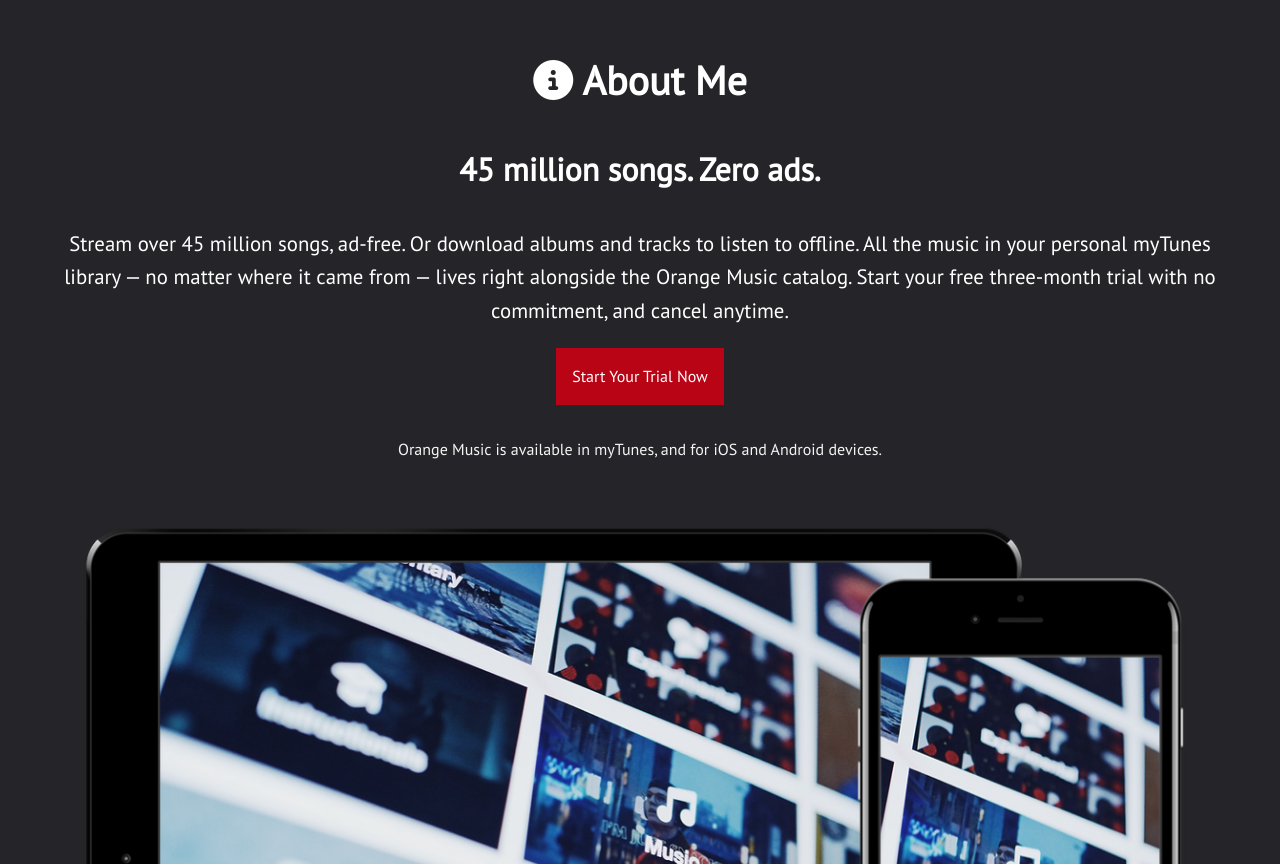
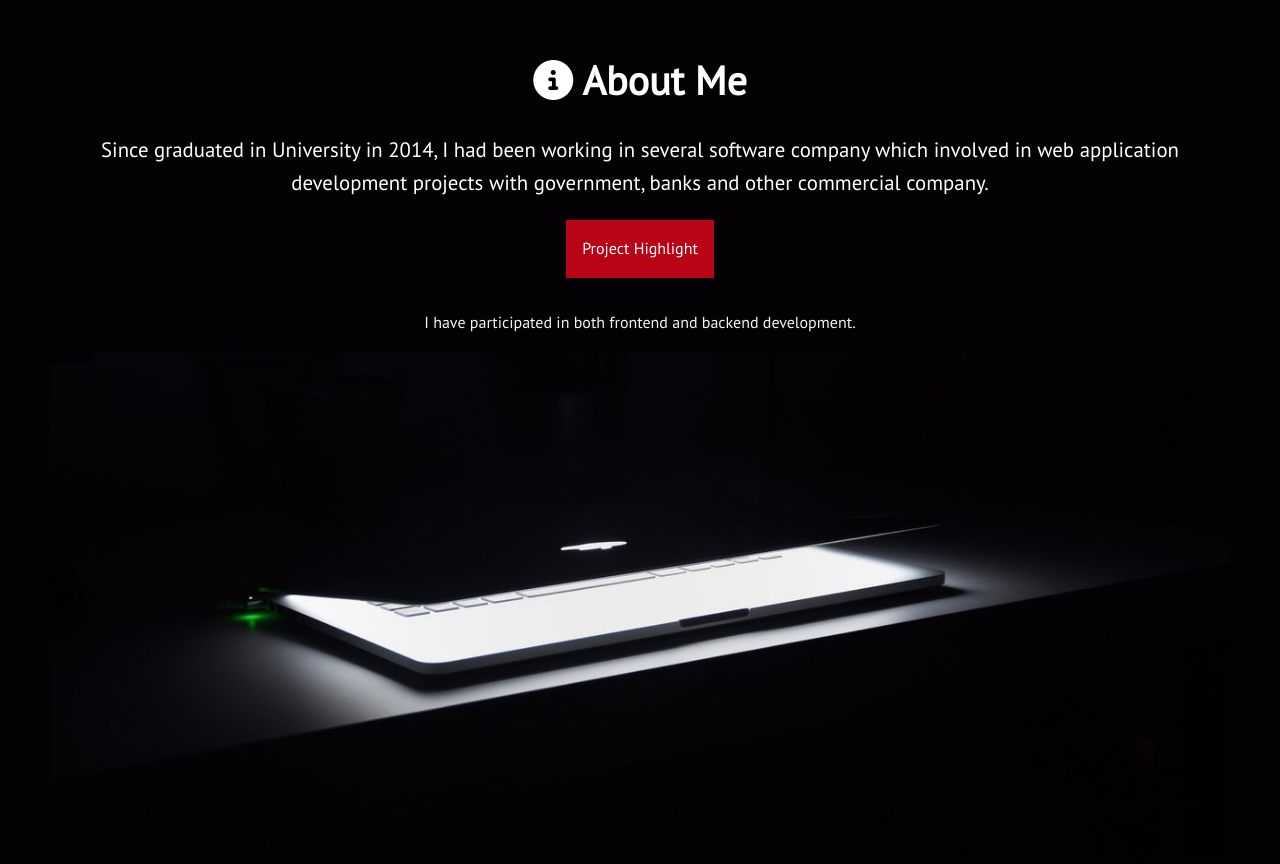
Before and after one commit to wuyeelok/old-github-io, a plain HTML site: page index.html in a window 1280 px wide. Shown: the part 680-1544 px from the top of the page. Drawn offline with nearby package versions, Linux system fonts and the light colour scheme.

Commit message:
About Me: Draft version

```diff
--- a/css/style.css
+++ b/css/style.css
@@ -11,7 +11,7 @@
 
 body {
   font-family: "PT Sans", sans-serif;
-  background-color: #252529;
+  background-color: #030104;
   margin: 0;
   color: #fff;
   line-height: 1.6;
--- a/index.html
+++ b/index.html
@@ -66,19 +66,16 @@
         <h2 class="section-head">
           <i class="fas fa-info-circle"></i> About Me
         </h2>
-        <h3>45 million songs. Zero ads.</h3>
         <p class="lead">
-          Stream over 45 million songs, ad-free. Or download albums and tracks
-          to listen to offline. All the music in your personal myTunes library —
-          no matter where it came from — lives right alongside the Orange Music
-          catalog. Start your free three-month trial with no commitment, and
-          cancel anytime.
+          Since graduated in University in 2014, I had been working in several
+          software company which involved in web application development
+          projects with government, banks and other commercial company.
         </p>
-        <a href="#" class="btn btn-primary mb">Start Your Trial Now</a>
+        <a href="#" class="btn btn-primary mb">Project Highlight</a>
         <p class="text-light">
-          Orange Music is available in myTunes, and for iOS and Android devices.
+          I have participated in both frontend and backend development.
         </p>
-        <img src="img/mockup1.png" alt="" />
+        <img src="img/mac_laptop_in_dark.jpg" alt="Mac laptop opening" />
       </div>
     </section>
 
```
Also changed, not shown: img/mac_laptop_in_dark.jpg (added).
